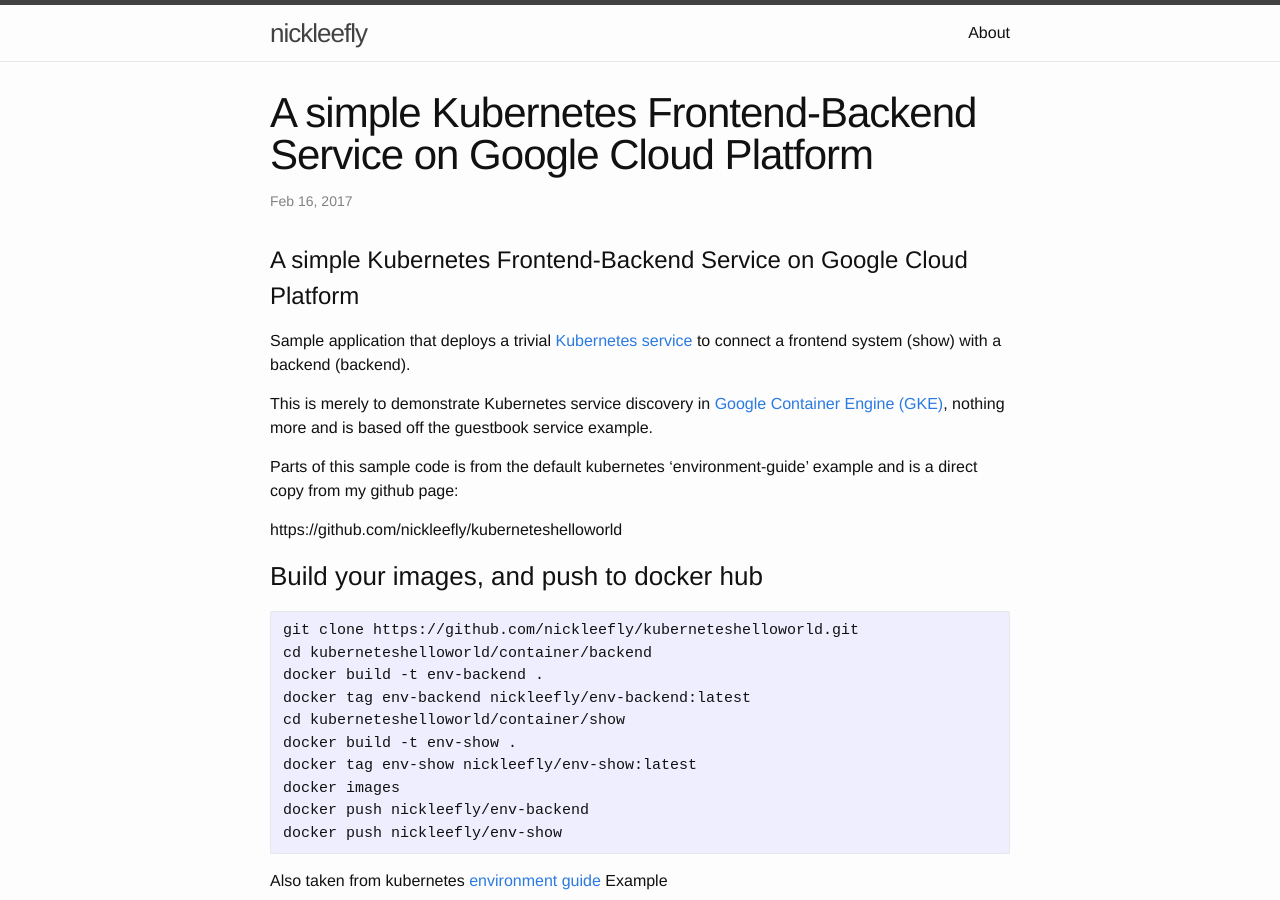
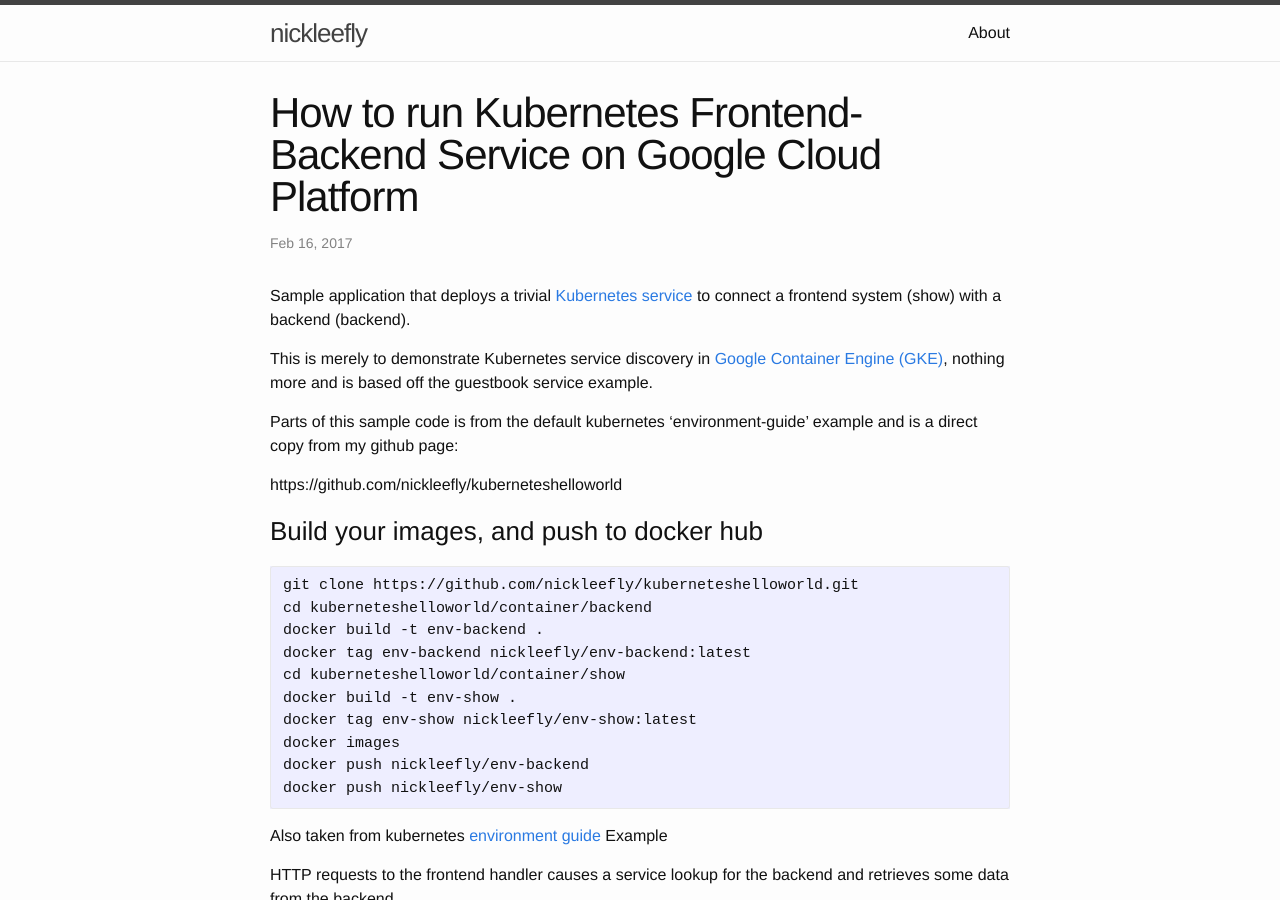
Before and after one commit to nickleefly/nickleefly.github.io, a Jekyll site: the page built from _posts/2017-02-16-kubernetes-helloworld.md, in a window 1280 px wide and 900 px high. Built offline with Jekyll 4.4.1, drawn with Linux system fonts in a browser that asks for light colours; comment, search, counter and statistics services are not loaded.

Commit message:
update title

```diff
--- a/_posts/2017-02-16-kubernetes-helloworld.md
+++ b/_posts/2017-02-16-kubernetes-helloworld.md
@@ -1,12 +1,11 @@
 ---
 layout: post
-title: "A simple Kubernetes Frontend-Backend Service on Google Cloud Platform"
+title: "How to run Kubernetes Frontend-Backend Service on Google Cloud Platform"
 date: 2017-02-16 20:30
 comments: true
 categories: kubernetes gcloud
 ---
 
-# A simple Kubernetes Frontend-Backend Service on Google Cloud Platform
 
 Sample application that deploys a trivial [Kubernetes service][1] to connect a frontend system (show) with a backend (backend).
 
```
